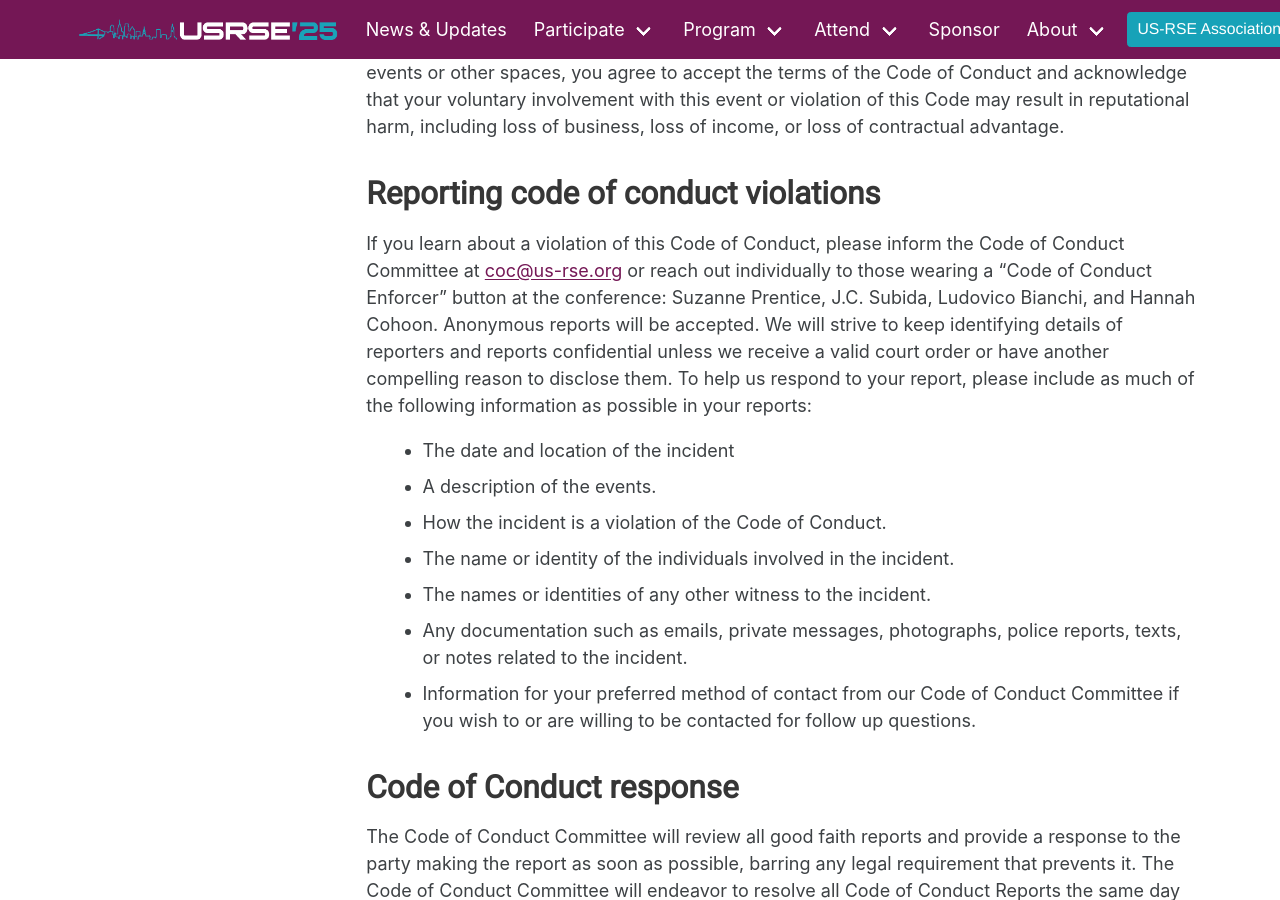
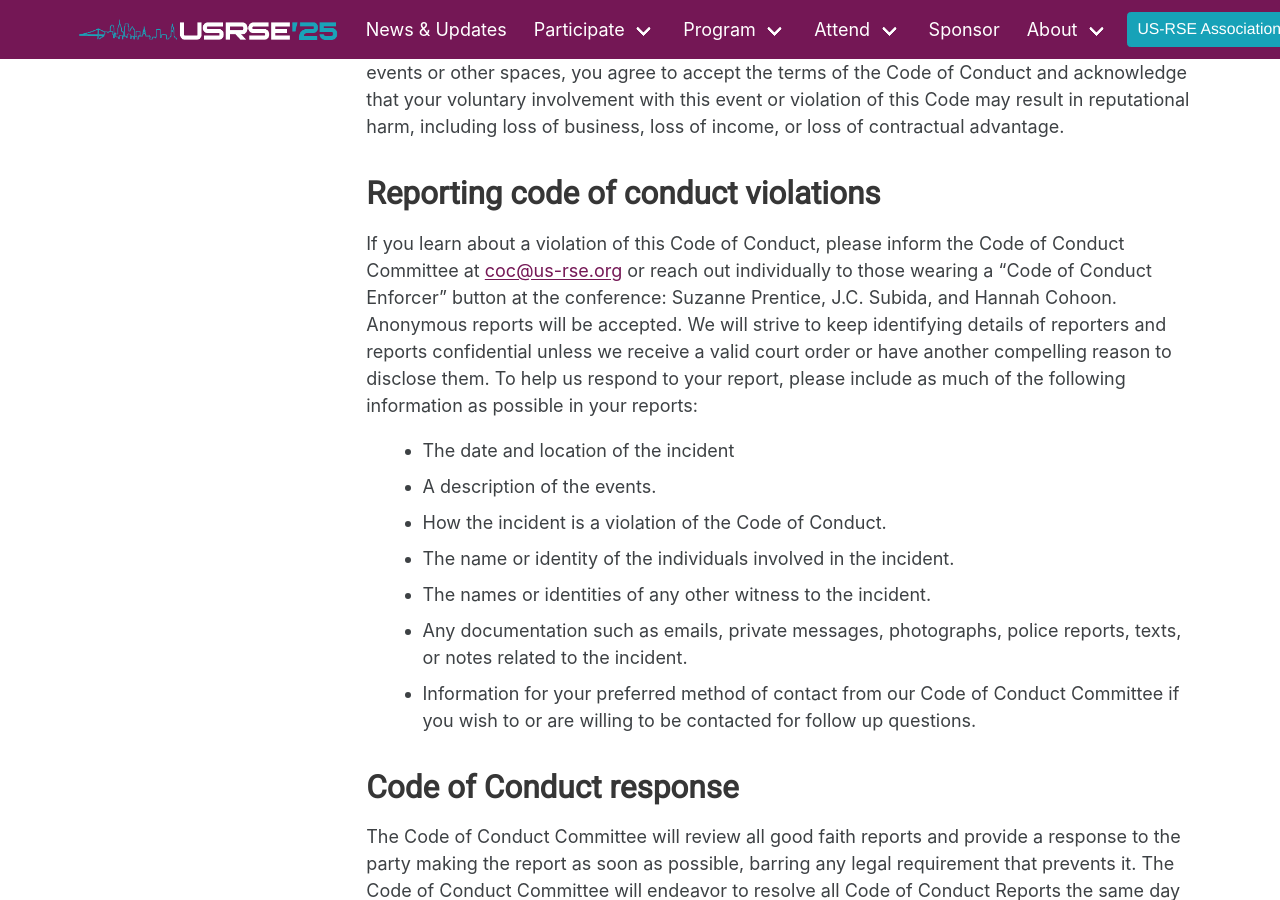
Before and after one commit to USRSE/usrse25, a Jekyll site: the page built from pages/about/code-of-conduct.md, in a window 1280 px wide and 900 px high, scrolled down 1588 px. Built offline with Jekyll 4.4.1, drawn with Linux system fonts in a browser that asks for light colours; a style sheet for code colours, icons or effects is not loaded; some of the changed text lies outside the part shown.

Commit message:
Update code-of-conduct.md

```diff
--- a/pages/about/code-of-conduct.md
+++ b/pages/about/code-of-conduct.md
@@ -11,7 +11,7 @@
 All conference participants are expected to abide by the Code of Conduct in all events and interactions related to the conference.  This includes evening events and continued
 interactions after the conference.
 
-**Reporting or Questions**: Please report problems or concerns to [coc@us-rse.org](mailto:coc@us-rse.org).  During the conference, you can also report problems or concerns to those wearing a "Code of Conduct Enforcer" button: Suzanne Prentice, J.C. Subida, Ludovico Bianchi, and Hannah Cohoon.  You can also reach these people individually via a Direct Message on Slack.
+**Reporting or Questions**: Please report problems or concerns to [coc@us-rse.org](mailto:coc@us-rse.org).  During the conference, you can also report problems or concerns to those wearing a "Code of Conduct Enforcer" button: Suzanne Prentice, J.C. Subida, and Hannah Cohoon.  You can also reach these people individually via a Direct Message on Slack.
 
 To protect the safety of all attendees and participants, USRSE'25 participants and those in conference spaces agree not to engage in harassment or abuse.
 Violations of this Code of Conduct may have consequences ranging from a verbal or written warning and up to removal from the conference or exclusion from conference spaces.
@@ -37,7 +37,7 @@
 By participating in USRSE'25 events or other spaces, you agree to accept the terms of the Code of Conduct and acknowledge that your voluntary involvement with this event or violation of this Code may result in reputational harm, including loss of business, loss of income, or loss of contractual advantage.
 
 ## Reporting code of conduct violations
-If you learn about a violation of this Code of Conduct, please inform the Code of Conduct Committee at [coc@us-rse.org](mailto:coc@us-rse.org) or reach out individually to those wearing a "Code of Conduct Enforcer" button at the conference: Suzanne Prentice, J.C. Subida, Ludovico Bianchi, and Hannah Cohoon.
+If you learn about a violation of this Code of Conduct, please inform the Code of Conduct Committee at [coc@us-rse.org](mailto:coc@us-rse.org) or reach out individually to those wearing a "Code of Conduct Enforcer" button at the conference: Suzanne Prentice, J.C. Subida, and Hannah Cohoon.
 Anonymous reports will be accepted.
 We will strive to keep identifying details of reporters and reports confidential unless we receive a valid court order or have another compelling reason to disclose them.
 To help us respond to your report, please include as much of the following information as possible in your reports:
```
